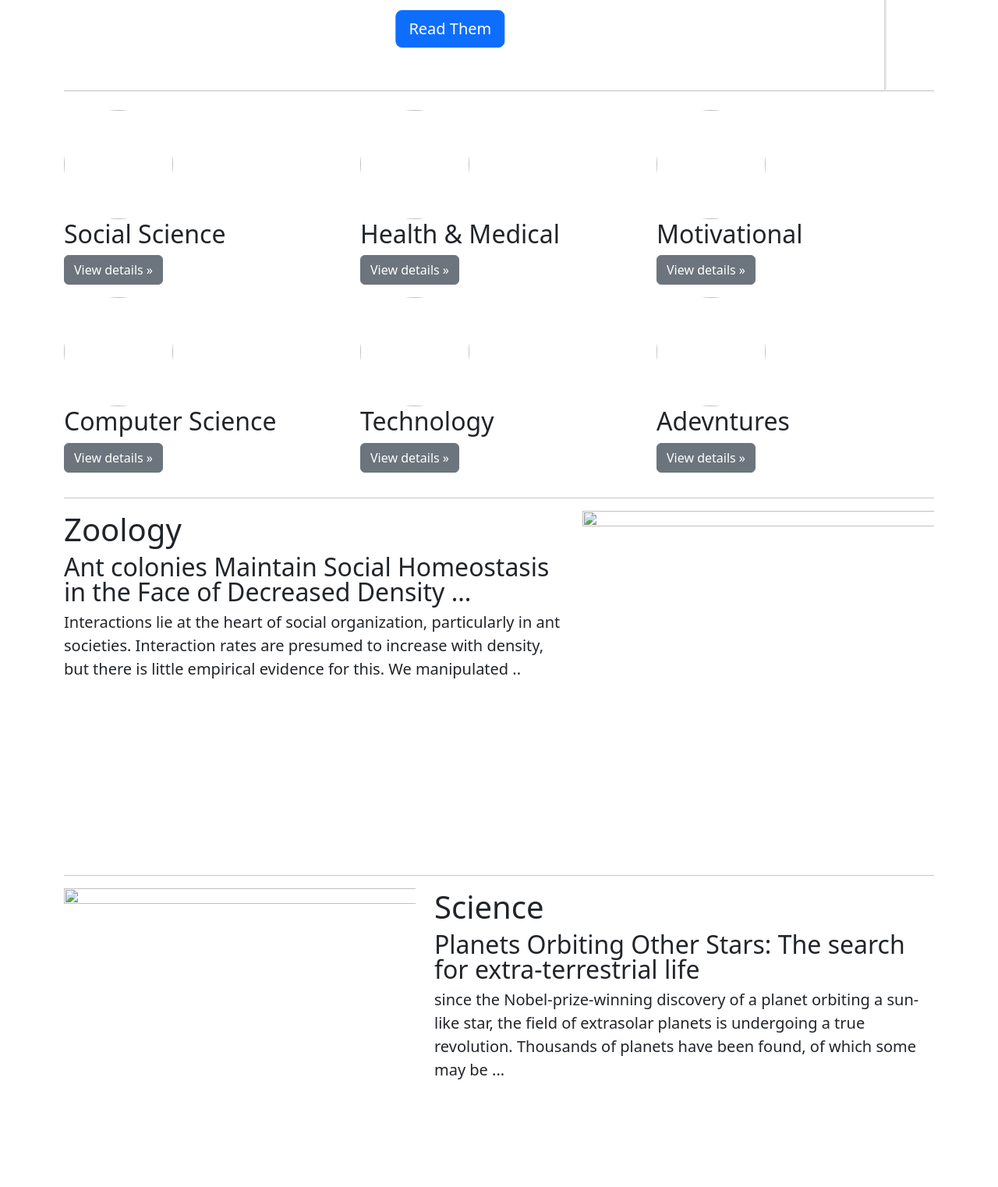
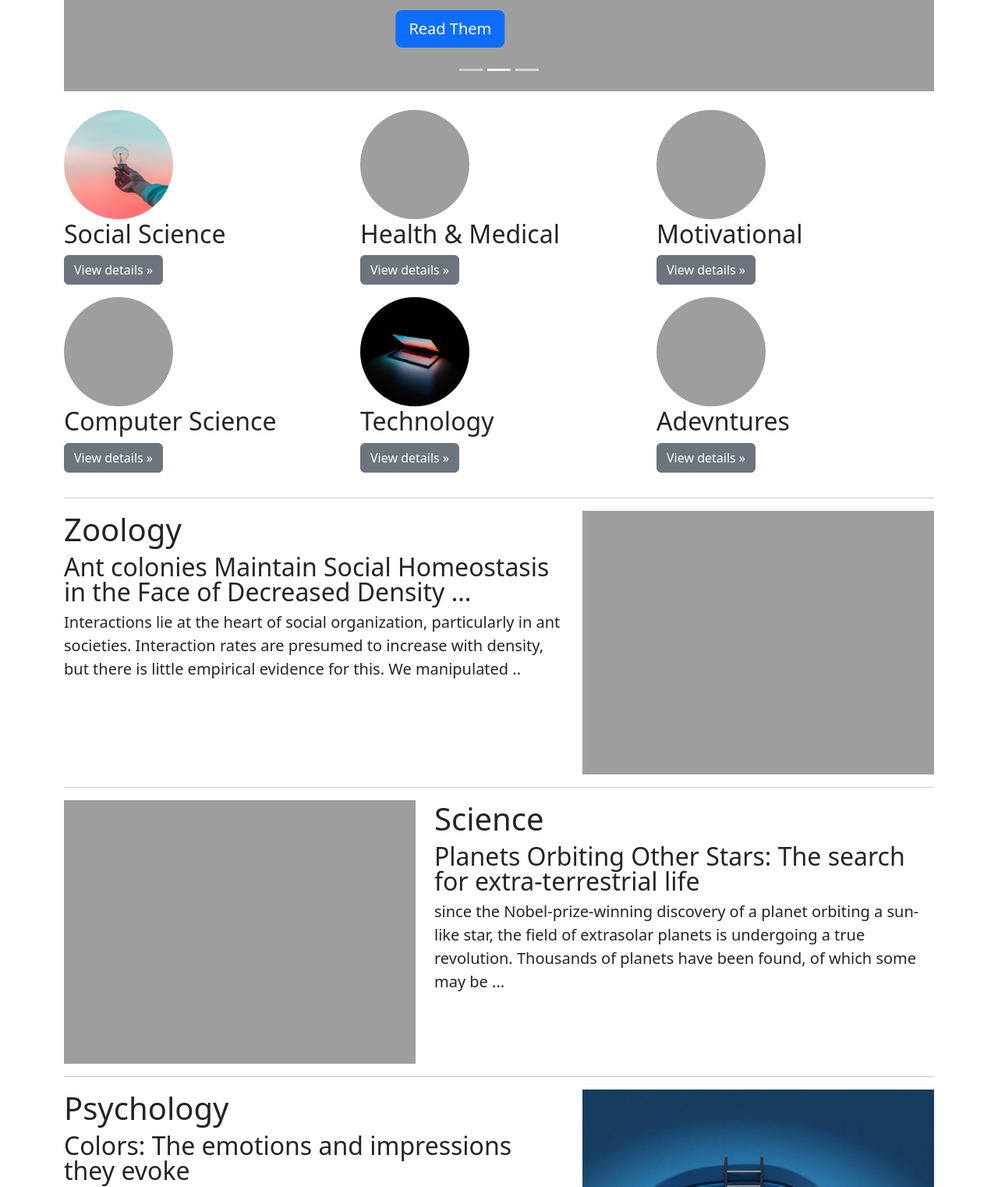
Before and after one commit to Vanshikaa20/Landingpage, a plain HTML site: page index.html in a window 1280 px wide. Shown: the part 489-2011 px from the top of the page at 78% size. Drawn offline with nearby package versions, Linux system fonts and the light colour scheme; the site is published under a folder, as on GitHub Pages, so addresses that start at the root find nothing.

Commit message:
changes in index.html

```diff
--- a/index.html
+++ b/index.html
@@ -73,7 +73,7 @@
             </div>
             <div class="carousel-inner">
                 <div class="carousel-item">
-                    <img src="/images/5.jpg.jpg" class="bd-placeholder-img" width="100%" height="550px" alt="">
+                    <img src="./images/5.jpg.jpg" class="bd-placeholder-img" width="100%" height="550px" alt="">
                     <div class="container">
                         <div class="carousel-caption text-start">
                             <h1>About Authors</h1>
@@ -83,7 +83,7 @@
                     </div>
                 </div>
                 <div class="carousel-item active">
-                    <img src="/images/3.jpg.jpg" class="bd-placeholder-img" width="100%" height="550px" alt="">
+                    <img src="./images/3.jpg.jpg" class="bd-placeholder-img" width="100%" height="550px" alt="">
                     <div class="container">
                         <div class="carousel-caption">
                             <h1>Award Winning Books </h1>
@@ -93,7 +93,7 @@
                     </div>
                 </div>
                 <div class="carousel-item">
-                    <img src="/images/6.jpg.jpg" class="bd-placeholder-img" width="100%" height="550px" alt="">
+                    <img src="./images/6.jpg.jpg" class="bd-placeholder-img" width="100%" height="550px" alt="">
                     <div class="container">
                         <div class="carousel-caption text-end">
                             <h1>One more for good measure.</h1>
@@ -121,17 +121,17 @@
         <!-- Three columns of text below the carousel -->
         <div class="row">
             <div class="col-lg-4">
-                <img src="/images/7.jpg.jpg" class="bd-placeholder-img rounded-circle" width="140" height="140" alt="">
+                <img src="./images/7.jpg.jpg" class="bd-placeholder-img rounded-circle" width="140" height="140" alt="">
                 <h2 class="fw-normal">Social Science</h2>
                 <p><a class="btn btn-secondary" href="#">View details »</a></p>
             </div><!-- /.col-lg-4 -->
             <div class="col-lg-4">
-                <img src="/images/8.jpg.jpg" class="bd-placeholder-img rounded-circle" width="140" height="140" alt="">
+                <img src="./images/8.jpg.jpg" class="bd-placeholder-img rounded-circle" width="140" height="140" alt="">
                 <h2 class="fw-normal">Health & Medical</h2>
                 <p><a class="btn btn-secondary" href="#">View details »</a></p>
             </div><!-- /.col-lg-4 -->
             <div class="col-lg-4">
-                <img src="/images/9.jpg.jpg" class="bd-placeholder-img rounded-circle" width="140" height="140" alt="">
+                <img src="./images/9.jpg.jpg" class="bd-placeholder-img rounded-circle" width="140" height="140" alt="">
                 <h2 class="fw-normal">Motivational</h2>
                 <p><a class="btn btn-secondary" href="#">View details »</a></p>
             </div><!-- /.col-lg-4 -->
@@ -139,17 +139,17 @@
 
         <div class="row">
             <div class="col-lg-4">
-                <img src="/images/10.jpg.jpg" class="bd-placeholder-img rounded-circle" width="140" height="140" alt="">
+                <img src="./images/10.jpg.jpg" class="bd-placeholder-img rounded-circle" width="140" height="140" alt="">
                 <h2 class="fw-normal">Computer Science</h2>
                 <p><a class="btn btn-secondary" href="#">View details »</a></p>
             </div><!-- /.col-lg-4 -->
             <div class="col-lg-4">
-                <img src="/images/11.jpg.jpg" class="bd-placeholder-img rounded-circle" width="140" height="140" alt="">
+                <img src="./images/11.jpg.jpg" class="bd-placeholder-img rounded-circle" width="140" height="140" alt="">
                 <h2 class="fw-normal">Technology</h2>
                 <p><a class="btn btn-secondary" href="#">View details »</a></p>
             </div><!-- /.col-lg-4 -->
             <div class="col-lg-4">
-                <img src="/images/12.jpg.jpg" class="bd-placeholder-img rounded-circle" width="140" height="140" alt="">
+                <img src="./images/12.jpg.jpg" class="bd-placeholder-img rounded-circle" width="140" height="140" alt="">
                 <h2 class="fw-normal">Adevntures</h2>
                 <p><a class="btn btn-secondary" href="#">View details »</a></p>
             </div><!-- /.col-lg-4 -->
@@ -170,7 +170,7 @@
                     this. We manipulated ..</p>
             </div>
             <div class="col-md-5">
-                <img src="/images/13.jpg.jpg"
+                <img src="./images/13.jpg.jpg"
                     class="bd-placeholder-img bd-placeholder-img-lg featurette-image img-fluid mx-auto" width="500"
                     height="500" alt="">
             </div>
@@ -188,7 +188,7 @@
                     which some may be ...</p>
             </div>
             <div class="col-md-5 order-md-1">
-                <img src="/images/14.jpg.jpg"
+                <img src="./images/14.jpg.jpg"
                     class="bd-placeholder-img bd-placeholder-img-lg featurette-image img-fluid mx-auto" width="500"
                     height="500" alt="">
             </div>
@@ -205,7 +205,7 @@
                     essential role ...</p>
             </div>
             <div class="col-md-5">
-                <img src="/images/15.jpg.jpg"
+                <img src="./images/15.jpg.jpg"
                     class="bd-placeholder-img bd-placeholder-img-lg featurette-image img-fluid mx-auto" width="500"
                     height="500" alt="">
             </div>
```
